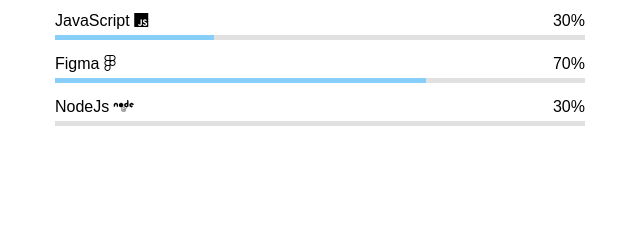
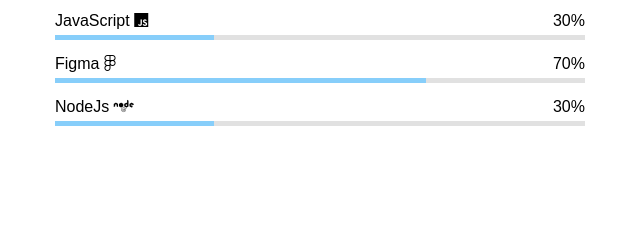
Before and after one commit to mainalisriya/sriyaPortfolio, a plain HTML site: page final portfolio/index.html in a window 1280 px wide. Shown: the part 2472-2700 px from the top of the page, 615-1255 px from the left. Drawn offline with nearby package versions, Linux system fonts and the light colour scheme.

Commit message:
Update style.css

```diff
--- a/final portfolio/css/style.css
+++ b/final portfolio/css/style.css
@@ -361,6 +361,9 @@ background: #7c34b5;
 .skills .skills-content .right .figma::before{
     width: 70%;
 }
+.skills .skills-content .right .NodeJs::before{
+    width: 30%;
+}
 /* contact section styling */
 .contact .title::after{
     content: "get in touch";
```
